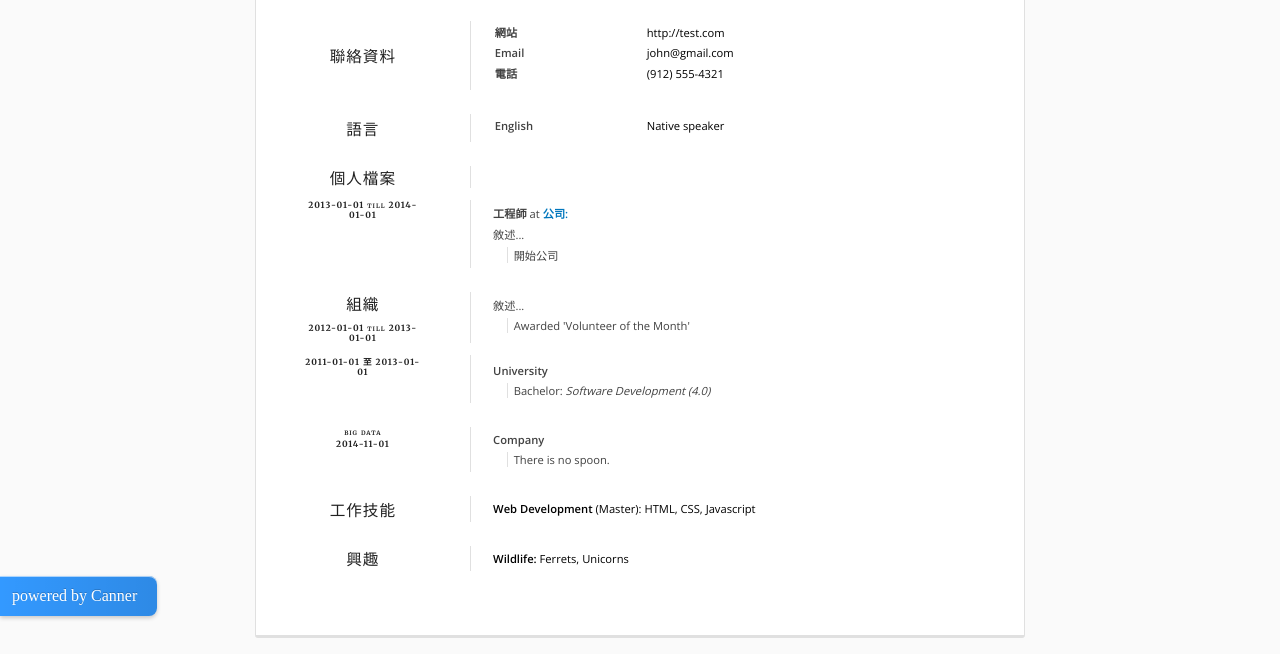
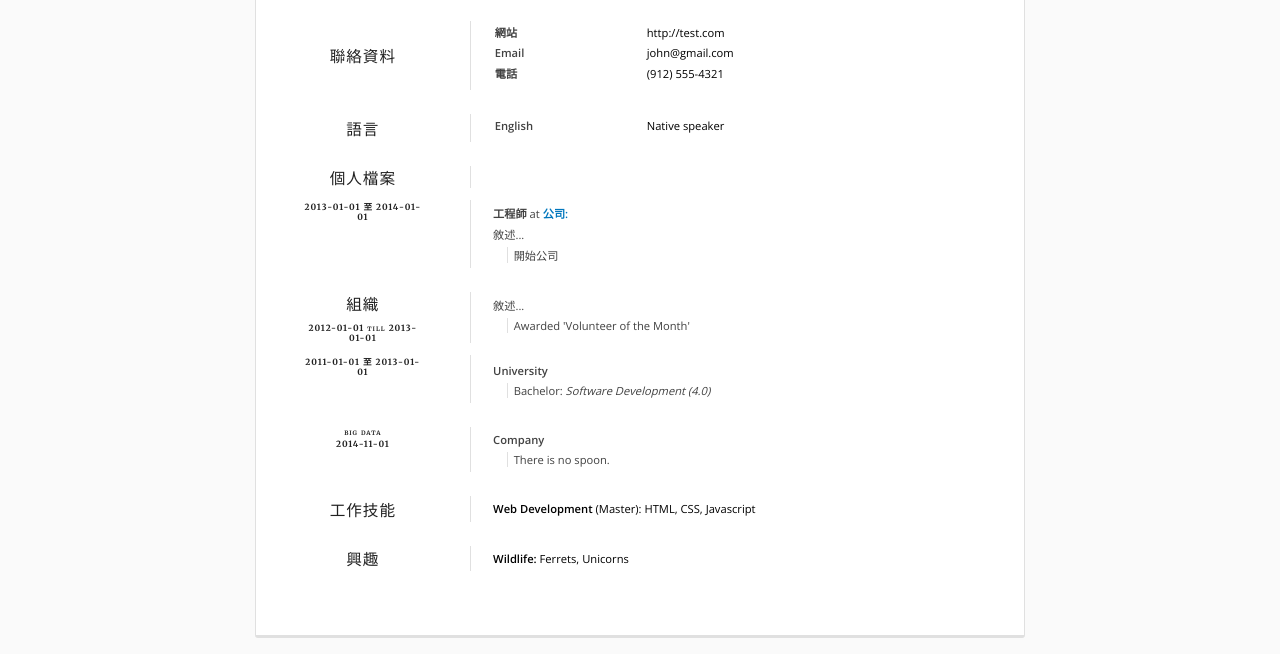
Before and after one commit to Canner-can/resume-theme-paper, a website: page index.html in a window 1280 px wide. Shown: the part 168-822 px from the top of the page. Drawn offline with nearby package versions, Linux system fonts and the light colour scheme.

Commit message:
rm badge and add cn-preview

```diff
--- a/index.html
+++ b/index.html
@@ -3,7 +3,6 @@
 	<meta charset="utf-8">
 	<meta name="viewport" content="width=device-width, user-scalable=no, minimal-ui">
 
-	<title>王小明</title>
 	<link href="http://fonts.googleapis.com/css?family=Merriweather:400,300,700" rel="stylesheet" type="text/css">
 	<link href="http://fonts.googleapis.com/css?family=Open+Sans:400,300,600" rel="stylesheet" type="text/css">
 
@@ -23,10 +22,10 @@
 			          <img src="http://i.imgur.com/GaDgOqB.png" class="pic">
 			        </div>
 			        <div class="header-text">
-			          <p>
-			            王小明
-			          </p>
-			          <p class="subtitle">程式員</p>
+				          <p>
+				            王小明
+				          </p>
+			          	<p class="subtitle">程式員</p>
 			        </div>
 			      </div>
 			    </header>
@@ -95,12 +94,12 @@
 			        <div class="row">
 			          <div class="content-cat big-text">
 
-			            		<p>2013-01-01 till 2014-01-01</p>
+			            		<p>2013-01-01 至 2014-01-01</p>
 
 			          </div>
 			          <div class="content-text work-listing education-listing">
 					            <p>
-										<strong>工程師</strong> at <strong><a href="http://company.com">公司:</a></strong>
+													<strong>工程師</strong> at <strong><a href="http://company.com">公司:</a></strong>
 					            </p>
 
 											<p>敘述...</p>
@@ -213,63 +212,6 @@
 		    </div>
 		  </article>
 		</div>
-		<a href="//canner.io" class="ribbon-container" target="_blank">
-		    <span class="ribbon">powered by Canner</span>
-		</a>
 
-	<style>
-		.ribbon-container {
-		    z-index: 100000;
-		    position: relative;
-		    display: inline-block;
-		    line-height: 1;
-		}
-
-		.ribbon {
-		    position: fixed;
-		    bottom: 1em;
-		    left: 0;
-		    margin-right: 1em;
-		    padding: .75em 1.25em .75em .75em;
-		    border-radius: 0 .5em .5em 0;
-		    background-color: #39f;
-		    background-image: linear-gradient(to right, rgba(0,0,0,0) 0%, rgba(0,0,0,.1) 100%);
-		    box-shadow: inset 0 .062em 0 rgba(255,255,255,.6), 0 .125em .25em rgba(0,0,0,.2);
-		    color: #fff;
-		    text-shadow: 0 -.062em 0 rgba(0,0,0,.2);
-		    white-space: nowrap;
-		    transition: background-color .2s ease-in-out;
-		}
-
-		.ribbon:before,
-		.ribbon:after {
-		    position: absolute;
-		    background-color: inherit;
-		    content: "";
-		}
-
-		.ribbon:before {
-		    bottom: 0;
-		    left: -.5em;
-		    width: .5em;
-		    height: 3em;
-		    border-radius: 0 0 0 .5em;
-		    background-image: linear-gradient(to right, rgba(0,0,0,.2) 0%, rgba(0,0,0,0) 100%);
-		}
-
-		.ribbon:after {
-		    top: -1em;
-		    left: -.5em;
-		    width: .5em;
-		    height: 1em;
-		    border-radius: .5em 0 0 .5em;
-		    background-image: linear-gradient(to right, rgba(0,0,0,0) 0%, rgba(0,0,0,.2) 100%);
-		    box-shadow: 0 .062em 0 rgba(255,255,255,.6);
-		}
-
-		.ribbon-container:hover .ribbon {
-		    background-color: #7acc29;
-		}
-	</style>
 
 </body></html>
--- a/resume.hbs
+++ b/resume.hbs
@@ -352,62 +352,5 @@
 		    </div>
 		  </article>
 		</div>
-		<a href="//canner.io" class="ribbon-container" target="_blank">
-		    <span class="ribbon">powered by Canner</span>
-		</a>
 	</body>
-	<style>
-		.ribbon-container {
-		    z-index: 100000;
-		    position: relative;
-		    display: inline-block;
-		    line-height: 1;
-		}
-
-		.ribbon {
-		    position: fixed;
-		    bottom: 1em;
-		    left: 0;
-		    margin-right: 1em;
-		    padding: .75em 1.25em .75em .75em;
-		    border-radius: 0 .5em .5em 0;
-		    background-color: #39f;
-		    background-image: linear-gradient(to right, rgba(0,0,0,0) 0%, rgba(0,0,0,.1) 100%);
-		    box-shadow: inset 0 .062em 0 rgba(255,255,255,.6), 0 .125em .25em rgba(0,0,0,.2);
-		    color: #fff;
-		    text-shadow: 0 -.062em 0 rgba(0,0,0,.2);
-		    white-space: nowrap;
-		    transition: background-color .2s ease-in-out;
-		}
-
-		.ribbon:before,
-		.ribbon:after {
-		    position: absolute;
-		    background-color: inherit;
-		    content: "";
-		}
-
-		.ribbon:before {
-		    bottom: 0;
-		    left: -.5em;
-		    width: .5em;
-		    height: 3em;
-		    border-radius: 0 0 0 .5em;
-		    background-image: linear-gradient(to right, rgba(0,0,0,.2) 0%, rgba(0,0,0,0) 100%);
-		}
-
-		.ribbon:after {
-		    top: -1em;
-		    left: -.5em;
-		    width: .5em;
-		    height: 1em;
-		    border-radius: .5em 0 0 .5em;
-		    background-image: linear-gradient(to right, rgba(0,0,0,0) 0%, rgba(0,0,0,.2) 100%);
-		    box-shadow: 0 .062em 0 rgba(255,255,255,.6);
-		}
-
-		.ribbon-container:hover .ribbon {
-		    background-color: #7acc29;
-		}
-	</style>
 </html>
```
Also changed, not shown: cn-preview.png, cn-thumb.png.
